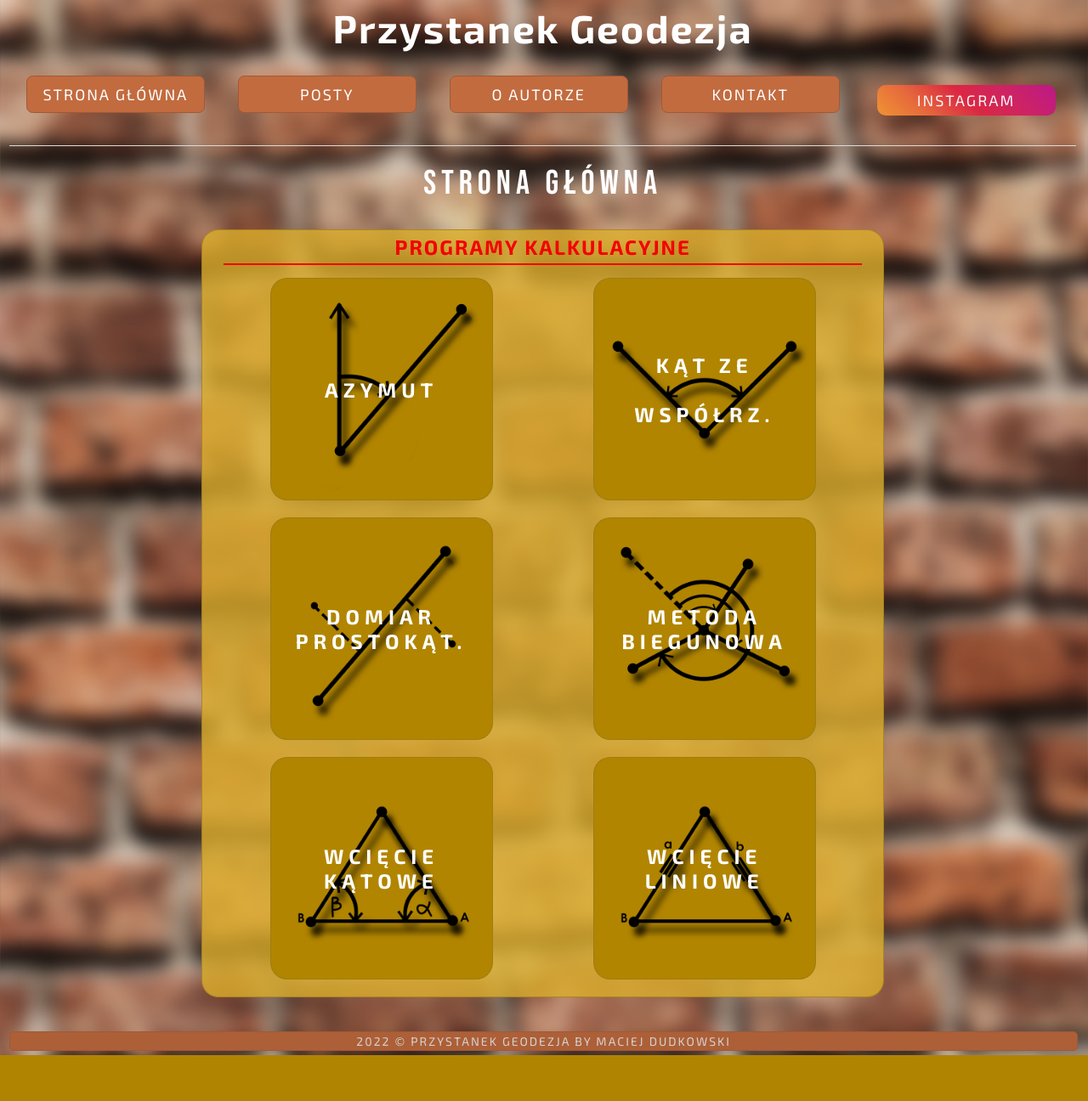
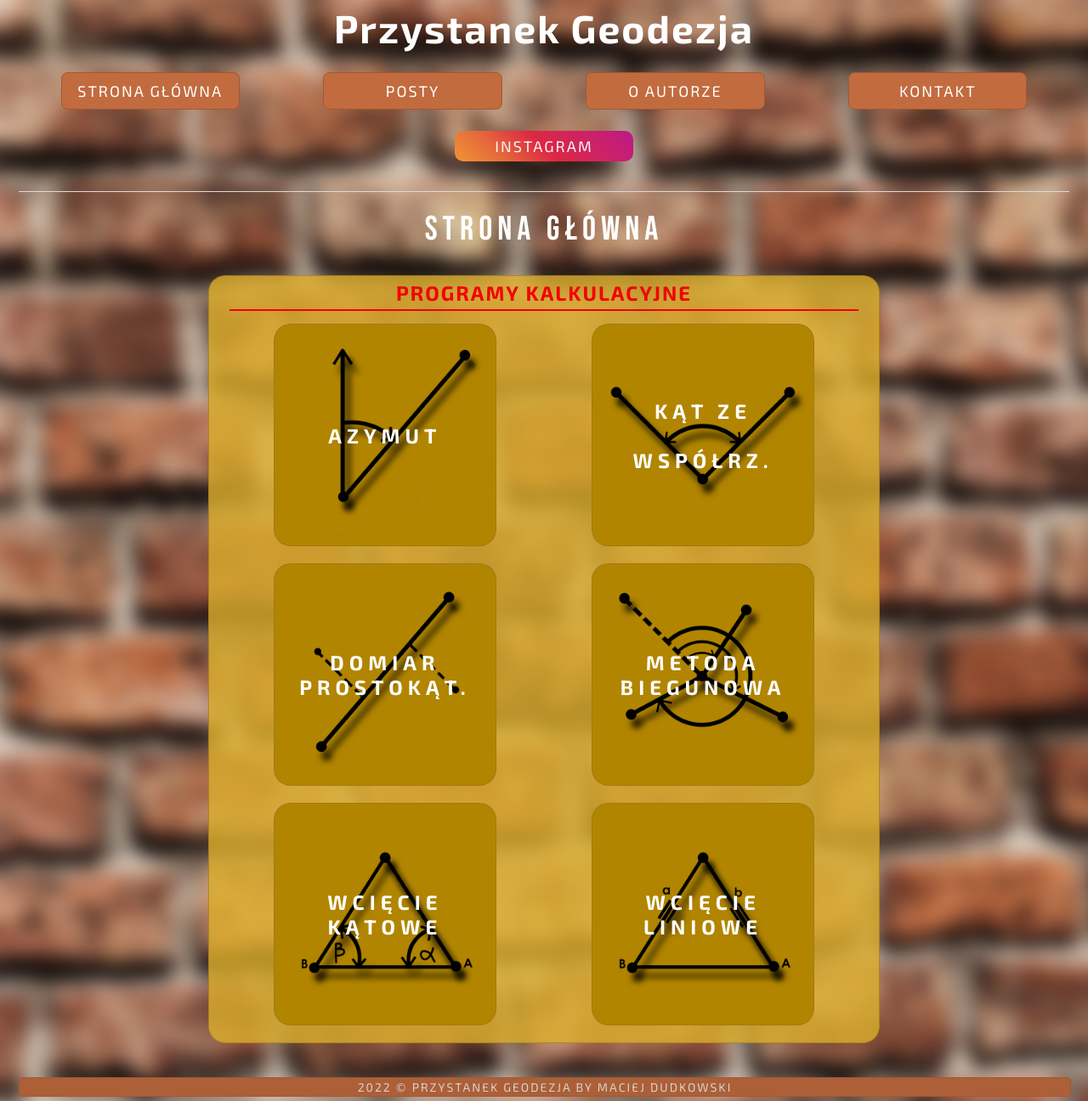
Before and after one commit to dudurol6/p-geo, a PHP site: page /main_files/strona-glowna.php in a window 1280 px wide. Shown: the whole page at 85% size. Before the commit the page ends 1242 px from the top, so only its background shows below. Run offline with PHP 8.4, Linux system fonts and the light colour scheme.

Commit message:
v 1.2.1 (small fixes)

```diff
--- a/includes/header.php
+++ b/includes/header.php
@@ -50,7 +50,7 @@
                 <a href="kontakt.php">
                     <div class="header-nav-item">Kontakt</div>
                 </a>
-
+				<div class="break"></div>
 				<a class="post-a" href="https://instagram.com/przystanek.geodezja" target="_blank"><div class="main-elem separated-item instagram-elem">Instagram</div></a>
 			</nav>
 
--- a/styles/style.css
+++ b/styles/style.css
@@ -1,4 +1,5 @@
 html{
+	width: 100%;
     min-height: calc(100% + env(safe-area-inset-top));
     background: url('../img/background.jpg');
 	background-color: #a05936;
@@ -14,14 +15,14 @@
     margin: 0 auto;
 }
 
-header{ width: 99%; }
+header{ width: 100%; }
 
 main{
     margin: 30px 0px 20px 0px;
     display: flex;
     flex-direction: column;
     align-items: center;
-    width: 99%;
+    width: 100%;
 }
 
 nav{
@@ -36,7 +37,7 @@
     margin-top: 20px;
     display: flex;
     justify-content: center;
-    width: 99%;
+    width: 100%;
     border: 1px solid #a05936;
     border-radius: 5px;
     background-color: #ad5f37;
@@ -82,7 +83,7 @@
     display: flex;
     flex-direction: column;
     flex-wrap: wrap;
-    width: 100%;
+    width: 97.5%;
 	margin-left: auto;
 	margin-right: auto;
     border-radius: 5px;
@@ -202,7 +203,11 @@
 	filter: progid:DXImageTransform.Microsoft.gradient( startColorstr='#f09433', endColorstr='#bc1888',GradientType=1 );
 	margin: 5px!important;
 }
-#mail-elem{ background: linear-gradient(225deg, #4285F4 0%, #BB001B 20%, #EA4335 40%, #FBBC05 60%, #34A853 80%);margin: 5px!important; }
+#mail-elem{
+	/*background: linear-gradient(225deg, #4285F4 0%, #BB001B 20%, #EA4335 40%, #FBBC05 60%, #34A853 80%);*/
+	background: linear-gradient(26deg, #FBAB7E 40%, #F7CE68 80%);
+	margin: 5px!important;
+}
 
 .aboutme{
     letter-spacing: 2px;
@@ -242,6 +247,12 @@
 	width: 100%;
 	border-top: 1px solid #dbdbdb;
 	margin-bottom: 20px;
+	flex: 1;
+}
+
+.break{
+	flex-basis: 100%;
+	height: 0;
 }
 /*#############################################################################*/
 /*#############################################################################*/
```
